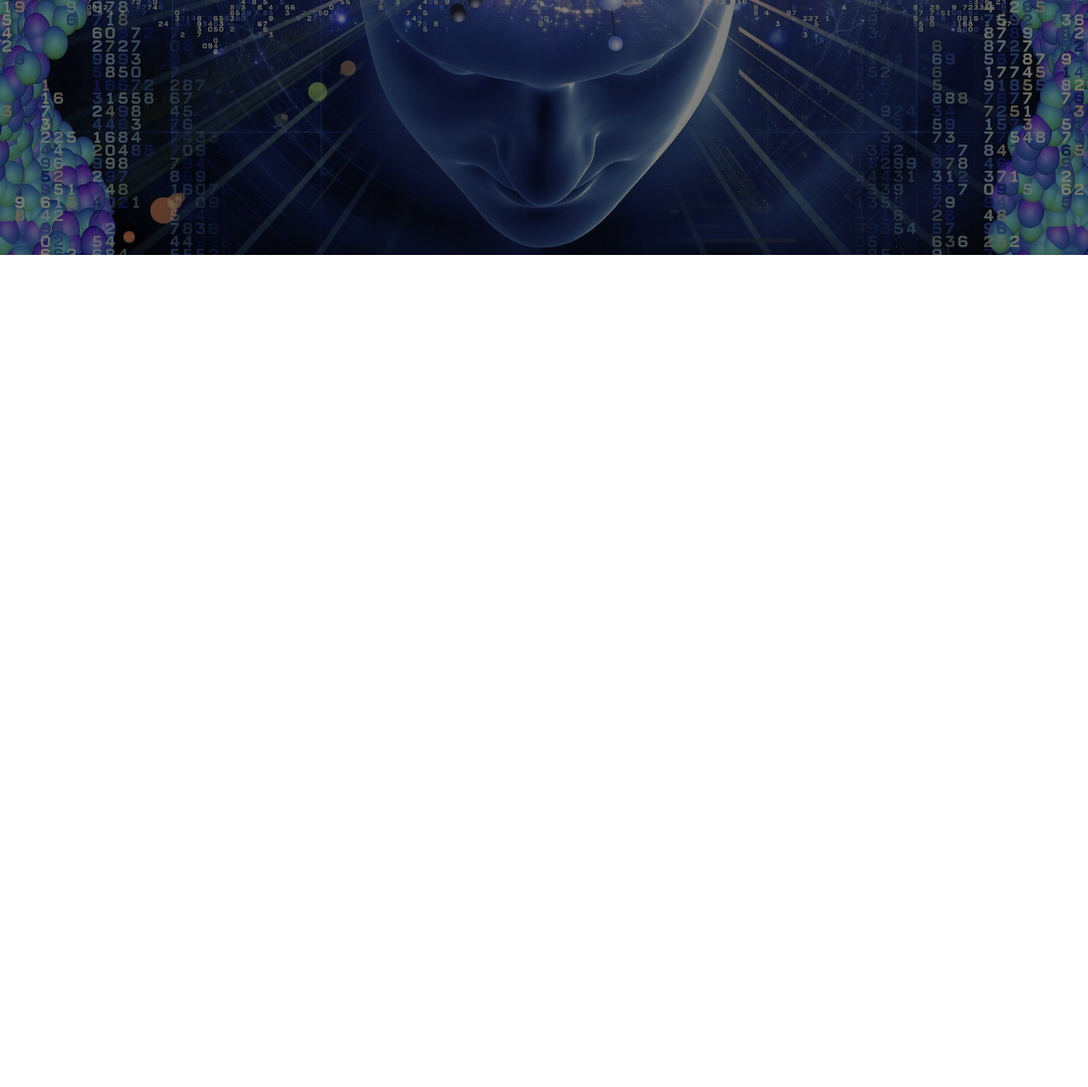
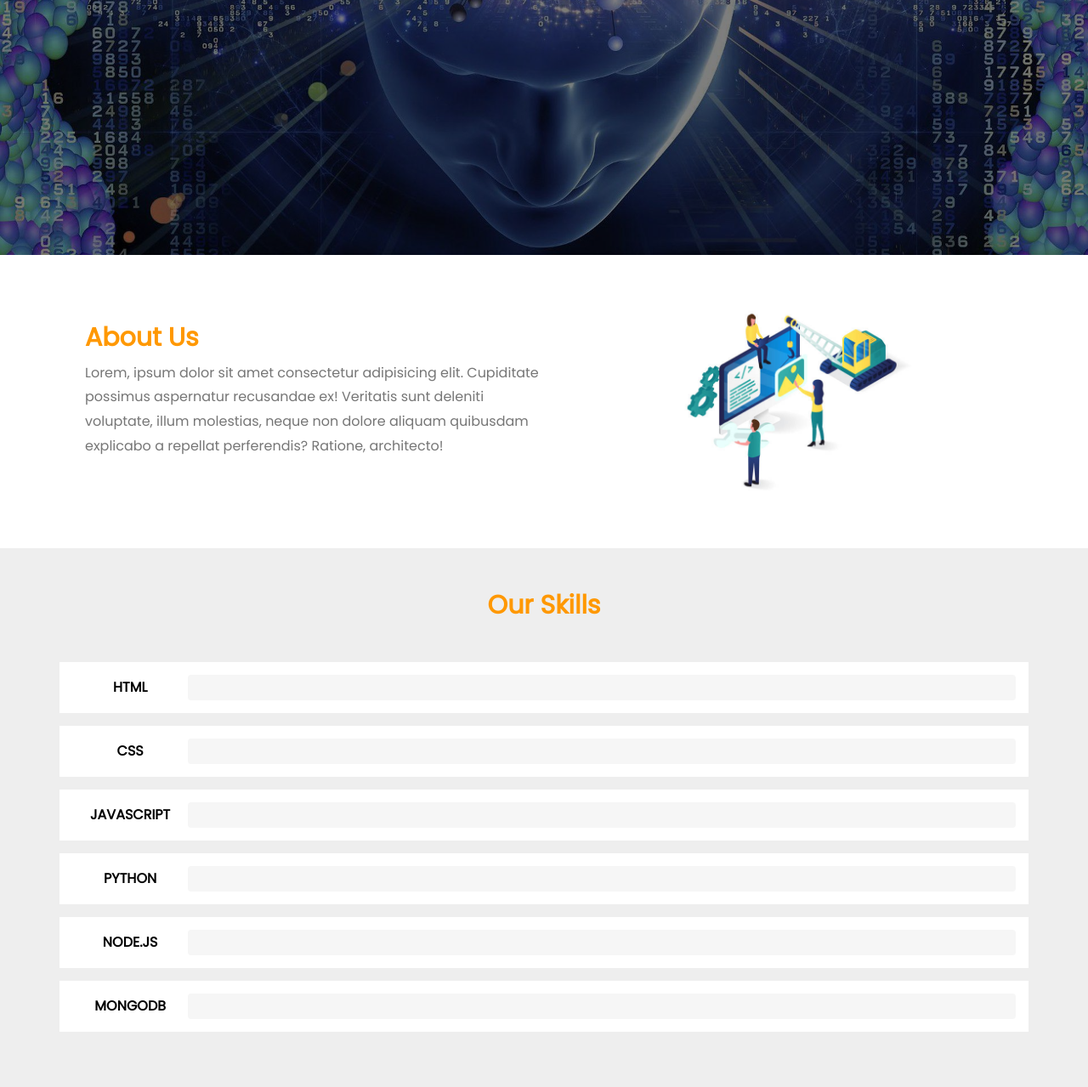
Before and after one commit to ashrafcoding/front-template, a plain HTML site: page index.html in a window 1280 px wide. Shown: the part 500-1779 px from the top of the page at 85% size. Before the commit the page ends 800 px from the top, so only its background shows below. Drawn offline with Linux system fonts and the light colour scheme.

Commit message:
adding skills box

```diff
--- a/css/master.css
+++ b/css/master.css
@@ -6,6 +6,12 @@
 }
 body {
   font-family: "Poppins", sans-serif;
+}
+.container {
+  width: 1170px;
+  padding-left: 15px;
+  padding-right: 15px;
+  margin: auto;
 }
 /* Start settings box */
 .settings-box {
@@ -168,3 +174,77 @@ body {
   margin: 0;
 }
 /* End landing page */
+
+/* Start about us */
+.about-us {
+  padding-top: 50px;
+  padding-bottom: 50px;
+  display: flex;
+}
+.about-us .info-box {
+  flex: 1;
+  padding: 30px;
+}
+.about-us .info-box h2 {
+  font-weight: bold;
+  font-size: 30px;
+  color: var(--main-color);
+  margin: 0 0 10px;
+}
+.about-us .info-box p {
+  line-height: 1.8;
+  color: #767676;
+  margin: 0;
+}
+.about-us .image-box {
+  flex: 1;
+  text-align: center;
+}
+.about-us .image-box img {
+  width: 300px;
+}
+/* End about us */
+
+/* Start Skills */
+.skills {
+  padding-top: 50px;
+  padding-bottom: 50px;
+  background-color: #eee;
+}
+.skills h2 {
+  font-weight: bold;
+  font-size: 30px;
+  color: var(--main-color);
+  margin: 0 0 50px;
+  text-align: center;
+}
+.skills .skill-box {
+  background-color: #fff;
+  display: flex;
+  padding: 15px;
+  margin-bottom: 15px;
+}
+.skills .skill-box .skill-name {
+  font-weight: bold;
+  width: 140px;
+  text-align: center;
+  line-height: 30px;
+}
+.skills .skill-box .skill-progress {
+  height: 30px;
+  width: calc(100% - 110px);
+  background-color: #f6f6f6;
+  border-radius: 4px;
+  position: relative;
+  overflow: hidden;
+}
+.skills .skill-box .skill-progress span {
+  position: absolute;
+  left: 0;
+  top: 0;
+  width: 0;
+  height: 100%;
+  background-color: var(--main-color);
+  transition: all 2s;
+}
+/* End Skills */
--- a/index.html
+++ b/index.html
@@ -41,6 +41,7 @@
     <!-- start landing page -->
     <div class="landing-page">
         <div class="overlay"></div>
+        <div class="container">
             <div class="header-area">
                 <div class="logo">Special Design</div>
                 <ul class="links">
@@ -50,6 +51,7 @@
                     <li><a href="#">Contact</a></li>
                 </ul>
             </div>
+        </div>
         <div class="introduction-text">
             <h1>we are <span>creative</span> agency</h1>
             <p>Lorem, ipsum dolor sit amet consectetur adipisicing elit. Soluta ipsum consequatur libero quas vitae fugit aliquam vel perspiciatis rem sint?</p>
@@ -57,6 +59,64 @@
     </div>
     <!-- end landing page -->
 
+    <!-- Start about us -->
+    <div class="container">
+        <div class="about-us">
+            <div class="info-box">
+                <h2>About Us</h2>
+                <p>Lorem, ipsum dolor sit amet consectetur adipisicing elit. Cupiditate possimus aspernatur recusandae ex! Veritatis sunt deleniti voluptate, illum molestias, neque non dolore aliquam quibusdam explicabo a repellat perferendis? Ratione, architecto!</p>
+            </div>
+            <div class="image-box">
+                <img src="imgs/about-us.jpg" alt="">
+            </div>
+        </div>
+    </div>
+    <!-- End about us -->
+
+    <!-- Start our skills -->
+    <div class="skills">
+        <div class="container">
+            <h2>Our Skills</h2>
+            <div class="skill-box">
+                <div class="skill-name">HTML</div>
+                <div class="skill-progress">
+                    <SPan data-progress="80%"></SPan>
+                </div>
+            </div>
+            <div class="skill-box">
+                <div class="skill-name">CSS</div>
+                <div class="skill-progress">
+                    <SPan data-progress="70%"></SPan>
+                </div>
+            </div>
+            <div class="skill-box">
+                <div class="skill-name">JAVASCRIPT</div>
+                <div class="skill-progress">
+                    <SPan data-progress="90%"></SPan>
+                </div>
+            </div>
+            <div class="skill-box">
+                <div class="skill-name">PYTHON</div>
+                <div class="skill-progress">
+                    <SPan data-progress="70%"></SPan>
+                </div>
+            </div>
+            <div class="skill-box">
+                <div class="skill-name">NODE.JS</div>
+                <div class="skill-progress">
+                    <SPan data-progress="80%"></SPan>
+                </div>
+            </div>
+            <div class="skill-box">
+                <div class="skill-name">MONGODB</div>
+                <div class="skill-progress">
+                    <SPan data-progress="90%"></SPan>
+                </div>
+            </div>
+        </div>
+    </div>
+    <!-- End our skills -->
+
     <script src="js/master.js"></script>
 </body>
 </html>
--- a/js/master.js
+++ b/js/master.js
@@ -20,6 +20,25 @@ let backgroundOption = true;
 
 // variable to control the interval
 let backgroundInterval;
+
+// check if there is local storage random background item
+let backgroundLocalItem = localStorage.getItem("background_option");
+if (backgroundLocalItem !== null) {
+  if (backgroundLocalItem == "true") {
+    backgroundOption = true;
+  } else {
+    backgroundOption = false;
+  }
+  // remove active class from all span
+  document.querySelectorAll(".random-backgrounds span").forEach((element) => {
+    element.classList.remove("active");
+  });
+  if (backgroundLocalItem === "true") {
+    document.querySelector(".yes").classList.add("active");
+  } else {
+    document.querySelector(".no").classList.add("active");
+  }
+}
 
 // toggle spin class on icon
 document.querySelector(".toggle-setting .fa-gear").onclick = function () {
@@ -72,9 +91,11 @@ randomBackEl.forEach((span) => {
     if (e.target.dataset.background === "yes") {
       backgroundOption = true;
       randomizeImgs();
+      localStorage.setItem("background_option", true);
     } else {
       backgroundOption = false;
       clearInterval(backgroundInterval);
+      localStorage.setItem("background_option", false);
     }
   });
 });
@@ -82,7 +103,7 @@ randomBackEl.forEach((span) => {
 // selecting landing page
 let landingPage = document.querySelector(".landing-page");
 
-// get array of imagesv
+// get array of images
 let imgArray = ["01.jpg", "02.jpg", "03.jpg", "04.jpg", "05.jpg", "06.jpg"];
 
 // function to randomize imgs
@@ -95,3 +116,20 @@ function randomizeImgs() {
     }, 1000);
   }
 }
+
+
+// Select skills selector
+let ourSkills = document.querySelector(".skills")
+window.onscroll = function(){
+  let skillsOffsetTop = ourSkills.offsetTop
+  let skillsOuterHeight = ourSkills.offsetHeight
+  let windowHeight = this.innerHeight
+  let windowScrollTop = this.pageYOffset
+  if (windowScrollTop > (skillsOffsetTop + skillsOuterHeight - windowHeight)){
+    let allSkills = document.querySelectorAll(".skill-box .skill-progress span")
+    allSkills.forEach(skill => {
+      skill.style.width = skill.dataset.progress
+    })
+
+  }
+}
```
Also changed, not shown: imgs/about-us.jpg (added). Lines whose indentation alone changed are shown as unchanged.
